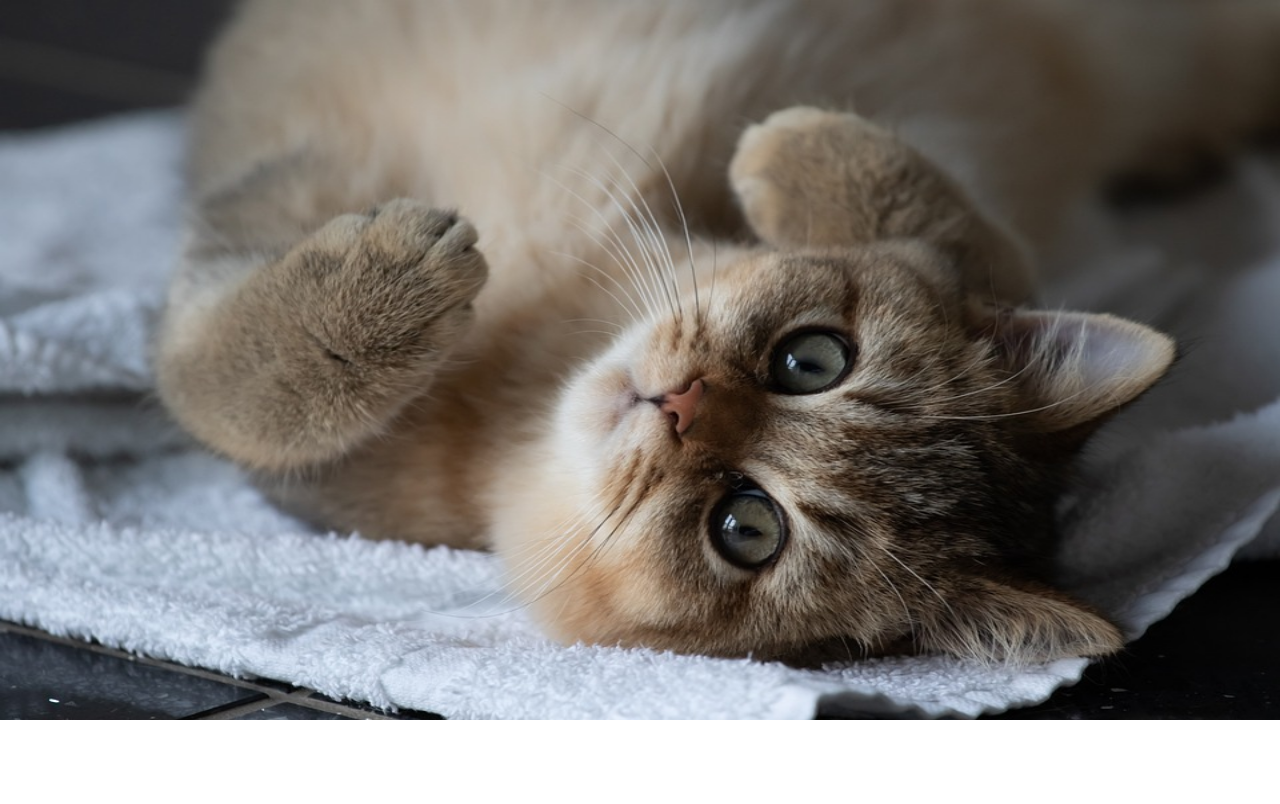
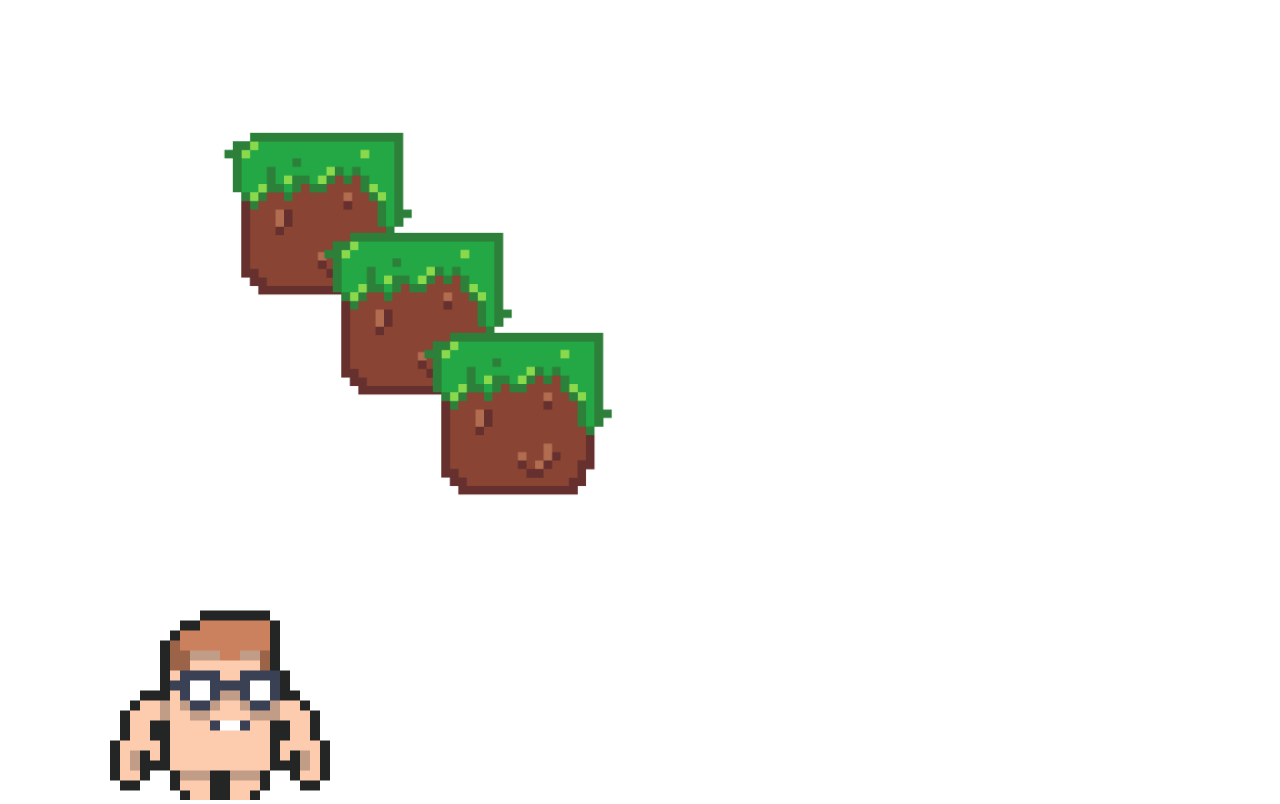
Before and after one commit to dimon-mirchuk/platform-game, a website built with webpack: page src/index.html in a window 1280 px wide. Built offline with nearby package versions, Linux system fonts and the light colour scheme.

Commit message:
add resources and make them work (needs refactoring, its a mess)

```diff
--- a/src/index.html
+++ b/src/index.html
@@ -10,6 +10,6 @@
     </style>
   </head>
   <body id="body">
-    <!-- <canvas></canvas> -->
+    <canvas></canvas>
   </body>
 </html>
--- a/src/js/components/Game.js
+++ b/src/js/components/Game.js
@@ -1,9 +1,13 @@
 import Platform from "./Platform";
 import { PlatformMap } from "../utils/levels";
 import { conditionMap } from "../utils/levels";
+import emage from "../../img/surface/default/tile01.png"
+//import emage from "../../img/player/normalPlayer.png"
 
-import playerImg from "../../img/playerr.png";
-import startImage from "../../img/startImage1.jpg";
+import playerImg from "../../img/player/normalPlayer.png";
+import startImage from "../../img/intro/startImage1.jpg";
+
+
 
 const introductionImages = [
     { imageUrl: "../../img/startImage1.jpg", input: false },
@@ -11,6 +15,15 @@ const introductionImages = [
     { imageUrl: "../../img/startImage1.jpg", input: false },
     { imageUrl: "../../img/startImage1.jpg", input: false },
 ];
+
+const PlatformMapZ = {
+    0: [{x: 200, y: 100, url: "../../img/surface/default/tile01.png"}, {x: 300, y: 200, url: "../../img/surface/default/tile01.png"}, {x: 400, y: 300, url: "../../img/surface/default/tile01.png"}],
+    1: [{x: 400, y: 300, url: "../../img//surface/default/tile02.png"}, {x: 400, y: 100, url: "../../img/surface/default/tile02.png"}, {x: 400, y: 500, url: "../../img/surface/default/tile02.png"}],
+    2: [{x: 0, y: 100, url: "../../img/surface/default/tile01.png"}, {x: 0, y: 200, url: "../../img/surface/default/tile02.png"}, {x: 0, y: 300, url: "../../img/surface/default/tile01.png"}],
+    3: [{x: 200, y: 100, url: "../../img/surface/default/tile02.png"}, {x: 300, y: 200, url: "../../img/surface/default/tile02.png"}, {x: 400, y: 300, url: "../../img/surface/default/tile01.png"}],
+
+};
+
 
 export default class Game {
     constructor ( player, controller, listenerUp, listenerDown ) {
@@ -27,22 +40,39 @@ export default class Game {
             lvl: 0,
         }
 
-        this.startIntroduction();
+       //this.startIntroduction();
+       this.setup();
     }
 
     startIntroduction() {
 
-        const image = document.createElement('img');
-        image.src  = startImage;
-        image.setAttribute('width', '1280px');
-        image.setAttribute('height', '720px');
-        image.setAttribute('position', 'absolute');
-        image.setAttribute('top', '20%');
-        image.setAttribute('left', '20%');
+        // const image = document.createElement('img');
+        // image.src  = startImage;
+        // image.setAttribute('width', '1280px');
+        // image.setAttribute('height', '720px');
+        // image.setAttribute('position', 'absolute');
+        // image.setAttribute('top', '20%');
+        // image.setAttribute('left', '20%');
 
-        document.getElementById('body').setAttribute('margin', '0 auto');
-        document.getElementById('body').appendChild(image);
-        const listenerID = this.listenDown(this);
+        // document.getElementById('body').setAttribute('margin', '0 auto');
+        // document.getElementById('body').appendChild(image);
+        // const listenerID = this.listenDown(this);
+
+
+        //-----
+        const canvas = document.querySelector('canvas');
+        this.context = canvas.getContext('2d');
+
+        canvas.width = window.innerWidth;
+        canvas.height = window.innerHeight;
+
+        this.image = new Image();
+        this.image.src = emage;
+
+        this.image.onload = () => {
+            this.context.drawImage(this.image, 100, 100)
+        }
+
     }
 
     setup() {
@@ -85,9 +115,12 @@ export default class Game {
     startNewLevel() {
         this.player.setLevelConditions(conditionMap[this.stats.lvl]);
 
-        const platforms = PlatformMap[this.stats.lvl].map(element => {
-            return new Platform(this.context, element)
+        const platforms = PlatformMapZ[this.stats.lvl].map(element => {
+            return new Platform(this.context, element, emage)
+            //return new Platform(this.context, element, element.url)
         });
+
+        console.log(platforms)
 
         this.controller.animate([this.player, ...platforms, ...this.sprites], this.stats.lvl);
     }
--- a/src/js/components/Platform.js
+++ b/src/js/components/Platform.js
@@ -1,25 +1,75 @@
+//import emage from "../../img/surface/default/tile01.png"
+
 export default class Platform {
-    constructor(context, position) {
+    constructor(context, position, url) {
         this.position = {
             x: position.x,
             y: position.y,
         };
 
-        this.width = 170;
-        this.height = 120;
+        // this.width = 170;
+        // this.height = 120;
+        //this.width = 1181;
+        //this.height = 1181;
+
+        this.width = 270;
+        this.height = 270;
+
 
         this.context = context;
+
+        this.url = url;
+
+        this.start();
+    }
+
+    start() {
+        //console.log(1111111111111111111111)
+        //++
+        // this.image = document.createElement('img');
+        // this.image.src = this.url;
+
+        this.image = new Image();
+        this.image.src = this.url;
     }
 
     draw() {
-        this.context.fillStyle = 'red';
+        //console.log(22222222222222222222222222222)
+        //console.log(this.image)
+        // this.context.fillStyle = 'red';
 
-        this.context.fillRect(
-            this.position.x,
-            this.position.y,
-            this.width,
-            this.height
-        )
+        // this.context.fillRect(
+        //     this.position.x,
+        //     this.position.y,
+        //     this.width,
+        //     this.height
+        // )
+
+        console.log(this.url)
+
+        console.log(this.image)
+
+        //++
+        // this.image.onload = () => {
+        //     this.context.drawImage(this.image, this.position.x, this.position.y, this.width, this.height);
+        // }
+
+        //this.context.drawImage(this.image, 0, 0, this.width, this.height)
+
+        //+++
+        // this.image.onload = () =>{
+        //     this.context.drawImage(this.image, this.position.x, this.position.y, this.width, this.height);
+        //     console.log('DONE');
+        // }
+        if (this.image.complete) {
+            this.context.drawImage(this.image, this.position.x, this.position.y, this.width, this.height)
+        } else {
+            this.image.onload = () => {
+                this.context.drawImage(this.image, this.position.x, this.position.y, this.width, this.height)
+            }
+        }
+
+
     }
 
     animate() {
--- a/src/js/components/Player.js
+++ b/src/js/components/Player.js
@@ -21,8 +21,8 @@ export default class Player {
             },
         }
 
-        this.width = 48;
-        this.height = 48;
+        this.width = 240;
+        this.height = 240;
 
         this.awaited = 0;
         this.activated = 0;
@@ -40,7 +40,7 @@ export default class Player {
         const img = new Image();
         img.src = this.spriteUrl;
 
-        this.sprite = new Sprite(this.context, img, 4, 6, 48, 48, this.position.x, this.position.y);
+        this.sprite = new Sprite(this.context, img, 8, 4, 240, 240, this.position.x, this.position.y, 240);
     }
 
     update() {
--- a/src/js/components/Sprite.js
+++ b/src/js/components/Sprite.js
@@ -1,5 +1,5 @@
 export default class Sprite {
-    constructor(context, image, ticksPerFrame, numberOfFrames, width, height, positionX, positionY) {
+    constructor(context, image, ticksPerFrame, numberOfFrames, width, height, positionX, positionY, ratio) {
         this.context = context;
 
         this.image = image;
@@ -15,6 +15,7 @@ export default class Sprite {
         this.positionX = positionX;
         this.positionY = positionY;
 
+        this.ratio = ratio;
     }
 
     update() {
@@ -35,10 +36,10 @@ export default class Sprite {
 
         this.context.drawImage(
             this.image,
-            48 * this.frameIndex,
+            this.ratio * this.frameIndex,
             0,
-            48,
-            48,
+            this.ratio,
+            this.ratio,
             this.positionX,
             this.positionY,
             this.width,
--- a/src/js/utils/levels/index.js
+++ b/src/js/utils/levels/index.js
@@ -1,8 +1,10 @@
+//import image from "../../../img/surface/default/tile01.png"
+
 export const PlatformMap = {
-    0: [{x: 200, y: 100}, {x: 300, y: 200}, {x: 400, y: 300}],
-    1: [{x: 400, y: 300}, {x: 400, y: 100}, {x: 400, y: 500}],
-    2: [{x: 0, y: 100}, {x: 0, y: 200}, {x: 0, y: 300}],
-    3: [{x: 200, y: 100}, {x: 300, y: 200}, {x: 400, y: 300}],
+    0: [{x: 200, y: 100, url: "../../../img/surface/default/tile01.png"}, {x: 300, y: 200, url: "../../../img/surface/default/tile01.png"}, {x: 400, y: 300, url: "../../../img/surface/default/tile01.png"}],
+    1: [{x: 400, y: 300, url: "../../../img/surface/default/tile02.png"}, {x: 400, y: 100, url: "../../../img/surface/default/tile02.png"}, {x: 400, y: 500, url: "../../../img/surface/default/tile02.png"}],
+    2: [{x: 0, y: 100, url: "../../../img/surface/default/tile01.png"}, {x: 0, y: 200, url: "../../../img/surface/default/tile02.png"}, {x: 0, y: 300, url: "../../../img/surface/default/tile01.png"}],
+    3: [{x: 200, y: 100, url: "../../../img/surface/default/tile02.png"}, {x: 300, y: 200, url: "../../../img/surface/default/tile02.png"}, {x: 400, y: 300, url: "../../../img/surface/default/tile01.png"}],
 
 };
 
```
Also changed, not shown: dist/115ce22ca5d749ba67a1a75d87e4d7df.png (added), dist/27bc0f442bd71760b9a4681459f647aa.png (added), dist/index.html, dist/js/canvas.bundle.js, src/img/intro/startImage1.jpg (renamed from src/img/startImage1.jpg), src/img/player/normalPlayer.png (added), src/img/playerr.png (deleted), src/img/surface/default/floor01.png (added), src/img/surface/default/floor02.png (added), src/img/surface/default/tile01.png (added), src/img/surface/default/tile02.png (added), 1 other file.
